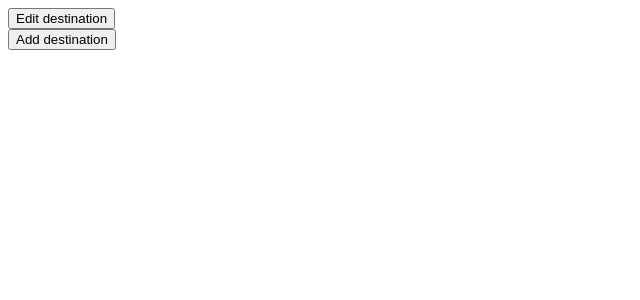
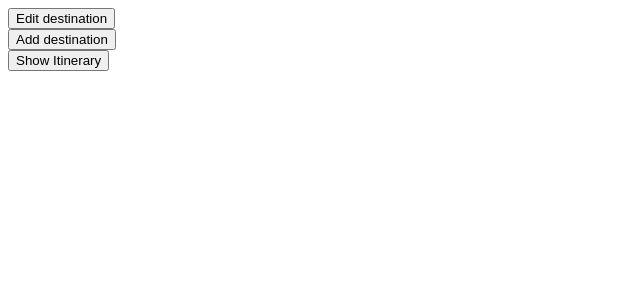
Before and after one commit to Monash-FIT3170/AI_Travel_Plan, a React (Create React App) app in the folder client/: page / in a window 1280 px wide. Shown: the top 300 px of the page, without its empty margins (0-640 px from the left). Built offline with nearby package versions, Linux system fonts and the light colour scheme.

Commit message:
initial commit

```diff
--- a/client/src/App.js
+++ b/client/src/App.js
@@ -1,6 +1,7 @@
 // import Template from "./components/Template";
 import EditButton from "./components/EditButton";
 import AddButton from "./components/AddButton";
+import ItineraryButton from "./components/ItinerarySummaryButton";
 
 function App() {
   return (
@@ -8,6 +9,7 @@ function App() {
       {/* <Template></Template> */}
       <EditButton />
       <AddButton />
+      <ItineraryButton />
     </div>
   );
 }
--- /dev/null
+++ b/client/src/components/ItinerarySummaryButton.js
@@ -0,0 +1,41 @@
+import React, { useState, useEffect } from "react";
+
+// Template for the pop up button showing user's itinerary summary.
+// TODO: Replace dummy data with actual data from database (Call the bridge between front-end and back-end here)
+const ItineraryButton = () => {
+  const [showPopup, setShowPopup] = useState(false);
+  const [itinerary, setItinerary] = useState([]);
+
+  const togglePopup = () => {
+    setShowPopup(!showPopup);
+  };
+
+  useEffect(() => {
+    // Hardcoded data for now
+    const dummyItinerary = [
+      { id: 1, activity: "Visit the Eiffel Tower" },
+      { id: 2, activity: "Take a Louvre Museum tour" },
+    ];
+
+    setItinerary(dummyItinerary);
+  }, []);
+
+  return (
+    <div>
+      <button onClick={togglePopup}>Show Itinerary</button>
+      {showPopup && (
+        <div className="popup">
+          <h2>User's Itinerary</h2>
+          <ul>
+            {itinerary.map((item) => (
+              <li key={item.id}>{item.activity}</li>
+            ))}
+          </ul>
+          <button onClick={togglePopup}>Close</button>
+        </div>
+      )}
+    </div>
+  );
+};
+
+export default ItineraryButton;
```
